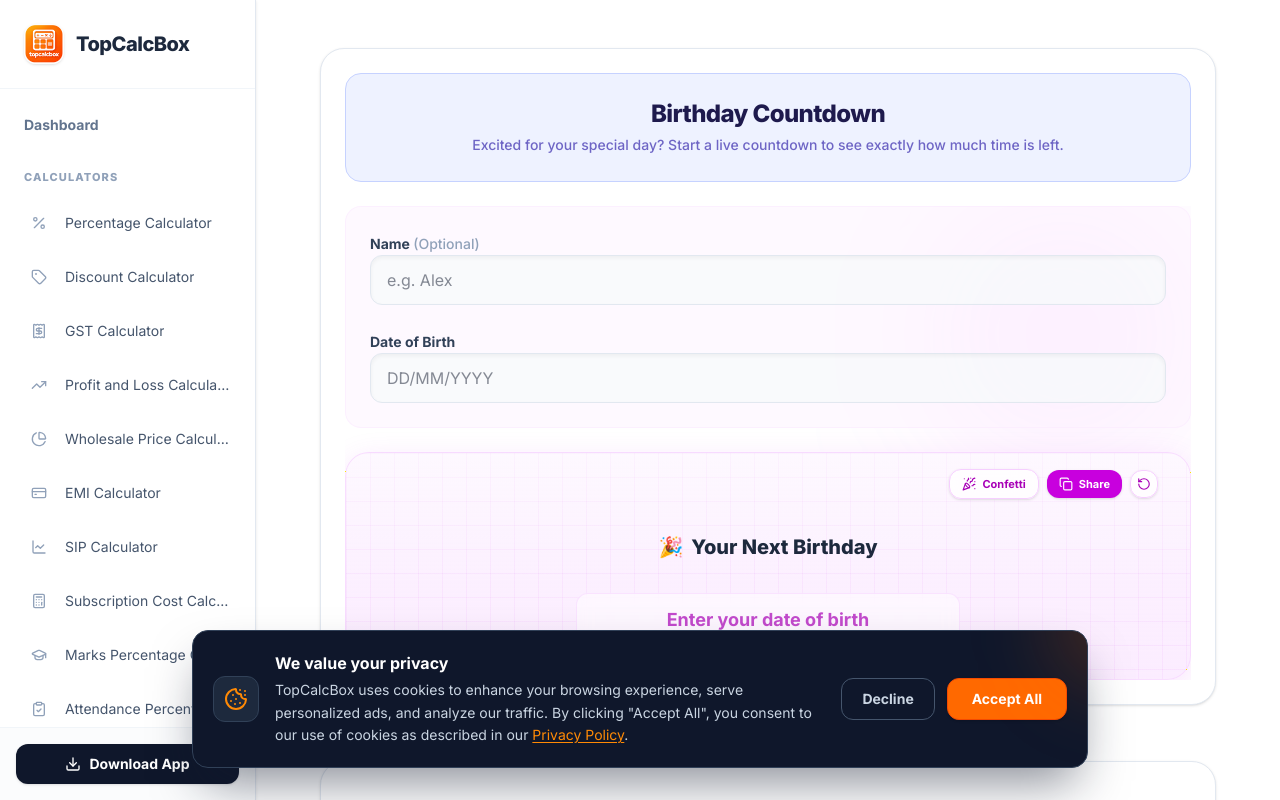
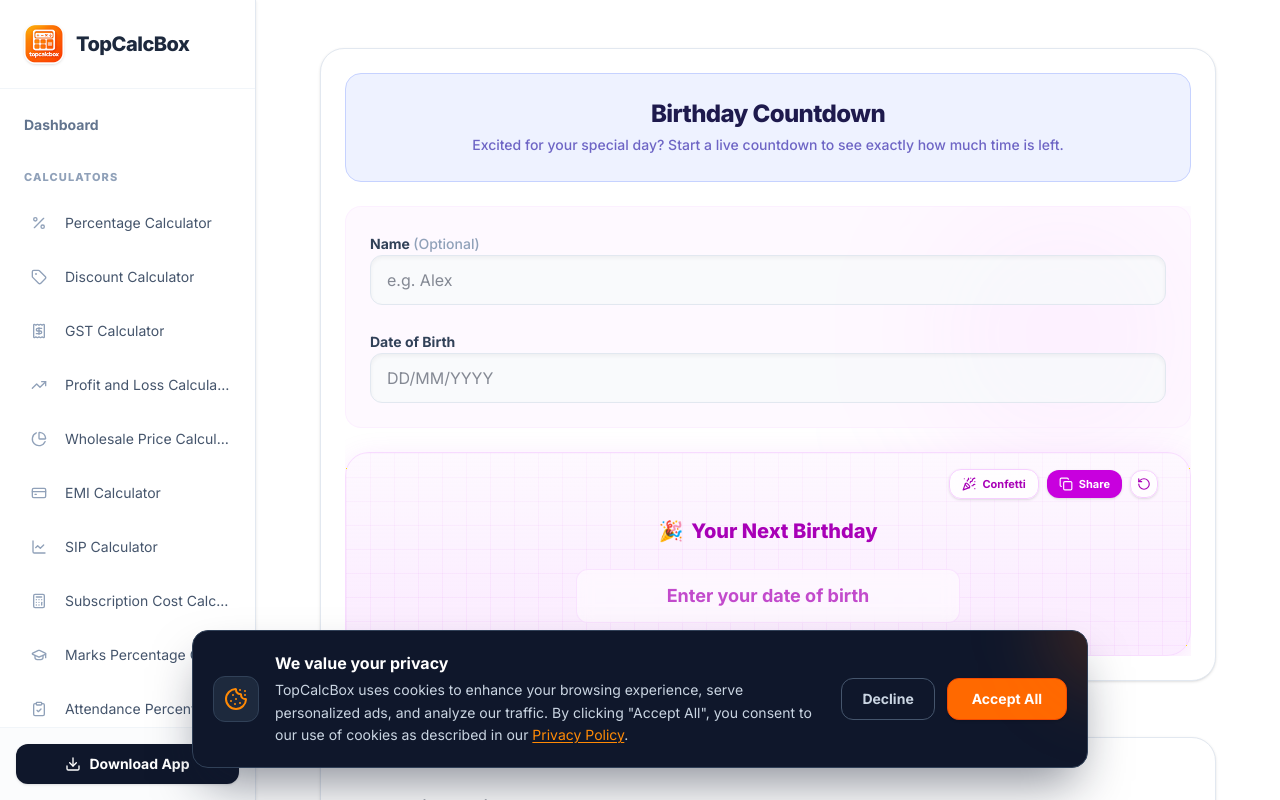
Before and after one commit to Amitrajpoot92/15tools, a Next.js app: page /birthday-countdown in a window 1280 px wide. Built offline with nearby package versions, Linux system fonts and the light colour scheme.

Commit message:
Enhance Birthday Countdown celebratory UI and compact result box

```diff
--- a/src/components/calculators/BirthdayCountdown.tsx
+++ b/src/components/calculators/BirthdayCountdown.tsx
@@ -173,7 +173,7 @@
           </div>
         </div>
 
-        <div className="flex flex-col items-center justify-center p-8 bg-gradient-to-b from-fuchsia-50 to-fuchsia-100/80 rounded-3xl shadow-[0_8px_30px_rgb(217,70,239,0.15)] border border-fuchsia-200/60 relative overflow-hidden">
+        <div className="flex flex-col items-center justify-center p-6 pt-12 md:p-8 md:pt-14 bg-gradient-to-b from-fuchsia-50 to-fuchsia-100/80 rounded-3xl shadow-[0_8px_30px_rgb(217,70,239,0.15)] border border-fuchsia-200/60 relative overflow-hidden">
           <div className="absolute inset-0 bg-[linear-gradient(to_right,#d946ef10_1px,transparent_1px),linear-gradient(to_bottom,#d946ef10_1px,transparent_1px)] bg-[size:24px_24px]" />
           <div className="absolute left-0 right-0 top-0 h-32 bg-gradient-to-b from-white/40 to-transparent" />
 
@@ -202,12 +202,7 @@
 
             <button onClick={() => {
               const bdayText = isBirthday ? `Happy Birthday ${name}! You are exactly ${turningAge} years old today! 🎉` : `Next milestone celebration: Turning ${turningAge} years old!`;
-              const text = `Birthday Countdown${name ? ` for ${name}` : ''}
-Date of Birth: ${dobInput} ${dobDateObj ? `(${formatFriendlyDate(dobDateObj)})` : ''}
-${dobDateObj ? bdayText : ''}
-Time Left: ${timeLeft && !isBirthday ? `${timeLeft.days} Days, ${timeLeft.hours} Hrs, ${timeLeft.minutes} Min, ${timeLeft.seconds} Sec` : (isBirthday ? 'Today!' : 'N/A')}
-
-Calculate Online: https://topcalcbox.com/birthday-countdown/`;
+              const text = `Birthday Countdown${name ? ` for ${name}` : ''}\nDate of Birth: ${dobInput} ${dobDateObj ? `(${formatFriendlyDate(dobDateObj)})` : ''}\n${dobDateObj ? bdayText : ''}\nTime Left: ${timeLeft && !isBirthday ? `${timeLeft.days} Days, ${timeLeft.hours} Hrs, ${timeLeft.minutes} Min, ${timeLeft.seconds} Sec` : (isBirthday ? 'Today!' : 'N/A')}\n\nCalculate Online: https://topcalcbox.com/birthday-countdown/`;
               copyToClipboard(text);
             }} className="flex items-center gap-1.5 px-3 py-1.5 bg-fuchsia-600 text-white rounded-xl text-[11px] font-bold hover:bg-fuchsia-700 transition-all shadow-sm">
               {copied ? <Check className="w-3.5 h-3.5" /> : <Copy className="w-3.5 h-3.5" />}
@@ -218,15 +213,15 @@
             </button>
           </div>
 
-          <div className="flex flex-col items-center text-center mt-8 sm:mt-12 mb-6 z-10">
-            <h3 className="text-lg md:text-xl font-extrabold text-slate-800 flex items-center gap-2">
-              <span className="text-fuchsia-600">🎉</span>
-              {name ? `${name}'s Next Birthday` : "Your Next Birthday"}
+          <div className="flex flex-col items-center text-center mt-2 mb-4 z-10">
+            <h3 className="text-lg md:text-xl font-extrabold text-fuchsia-700 flex items-center gap-2">
+              <span className="text-fuchsia-500">🎉</span>
+              {name ? `${name.trim()}'s Next Birthday` : "Your Next Birthday"}
             </h3>
             {turningAge !== null && (
               <p className="text-sm font-medium text-slate-600 mt-2">
                 {isBirthday ? (
-                  <span className="text-fuchsia-600 font-bold text-lg">Happy Birthday! You are exactly {turningAge} years old today! 🎂</span>
+                  <span className="text-fuchsia-600 font-bold text-[15px] md:text-base">Happy Birthday! You are exactly {turningAge} years old today!</span>
                 ) : (
                   <>Next milestone celebration: Turning <span className="text-fuchsia-600 font-bold text-lg">{turningAge}</span> years old!</>
                 )}
@@ -239,10 +234,16 @@
               <motion.div
                 initial={{ scale: 0.8, opacity: 0 }}
                 animate={{ scale: 1, opacity: 1 }}
-                className="p-8 bg-white/60 border border-fuchsia-200/50 rounded-2xl backdrop-blur-sm shadow-sm text-center transform transition-transform hover:scale-105 duration-300"
+                className="p-5 md:p-6 bg-white/70 border border-fuchsia-200/60 rounded-2xl backdrop-blur-sm shadow-sm text-center flex flex-col items-center justify-center gap-3"
               >
-                <div className="text-5xl mb-4">🥳🎁🎈</div>
-                <h2 className="text-2xl font-extrabold text-fuchsia-600 uppercase tracking-widest">Time to Celebrate!</h2>
+                <motion.div
+                  animate={{ scale: [1, 1.2, 1] }}
+                  transition={{ repeat: Infinity, duration: 0.8, ease: "easeInOut" }}
+                  className="text-6xl drop-shadow-md"
+                >
+                  🎂
+                </motion.div>
+                <h2 className="text-xl md:text-2xl font-extrabold text-fuchsia-600 uppercase tracking-widest mt-1">Time to Celebrate!</h2>
               </motion.div>
             ) : timeLeft ? (
               <div className="grid grid-cols-4 gap-3 text-center text-slate-900">
```
